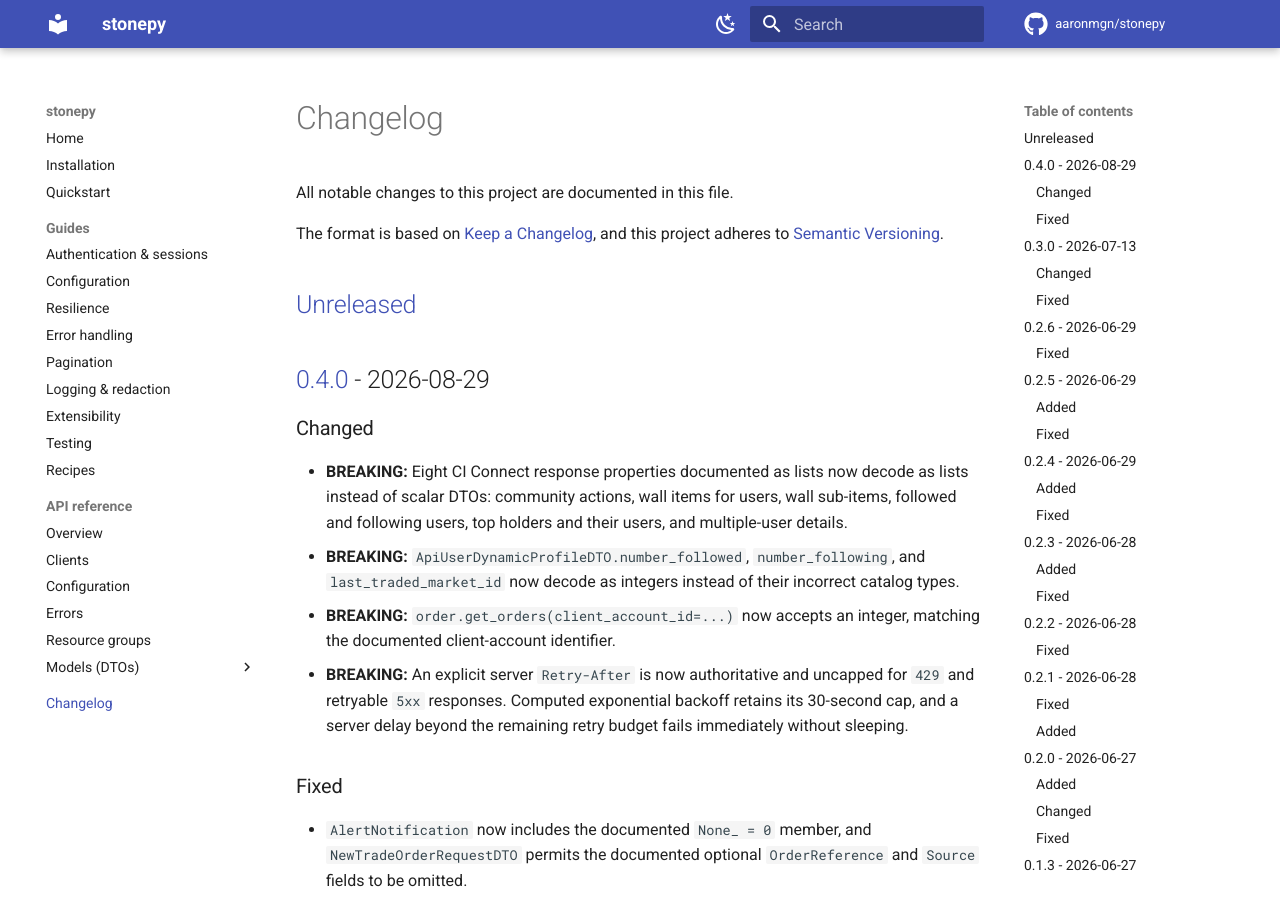
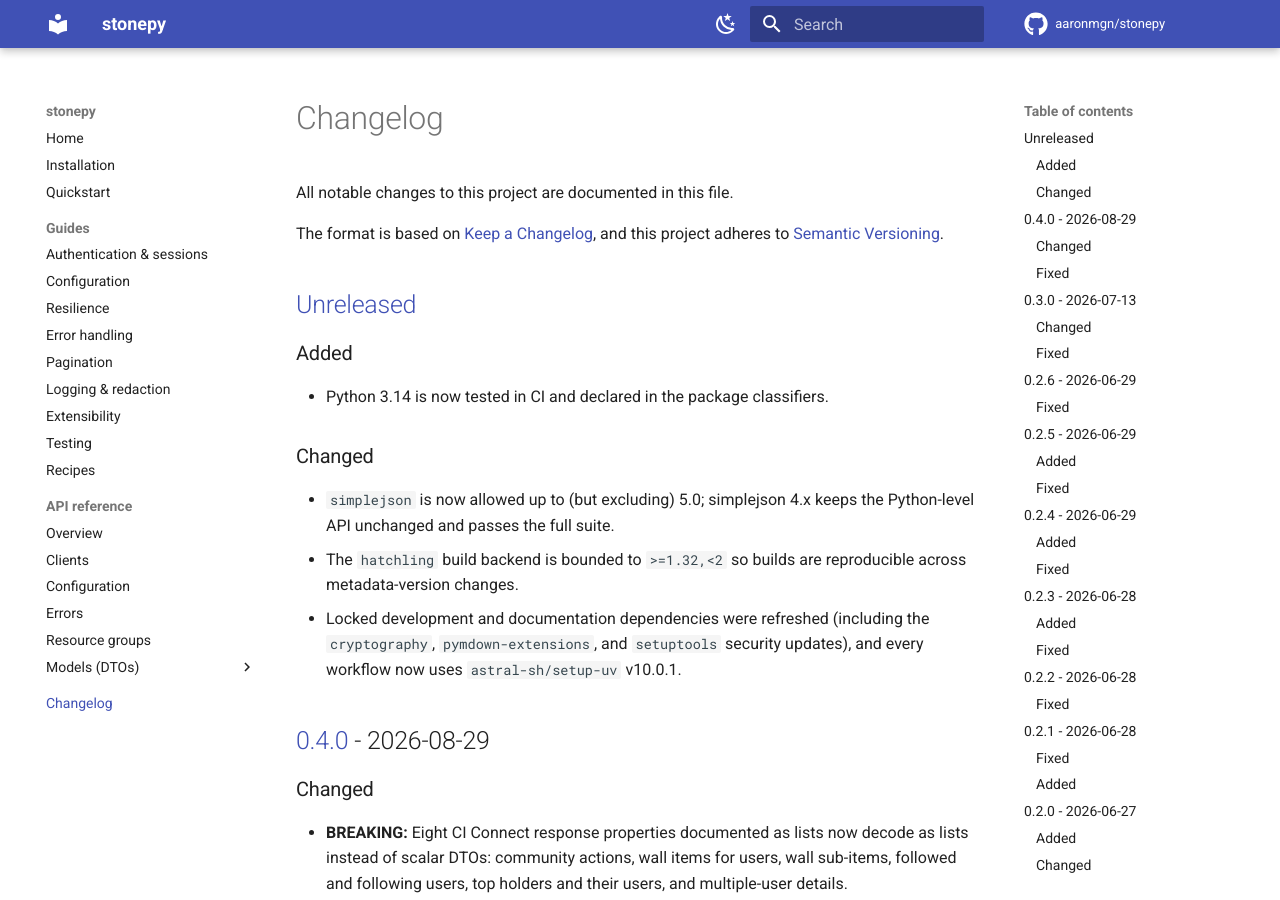
Before and after one commit to aaronmgn/stonepy, an MkDocs documentation site: the page built from docs/changelog.md, in a window 1280 px wide and 900 px high. Built offline with MkDocs 1.6.1 and Material for MkDocs 9.7.7, drawn with Linux system fonts in a browser that asks for light colours; comment, search, counter and statistics services are not loaded; the version menu is left out.

Commit message:
build(deps): refresh lockfile, allow simplejson 4, bound hatchling, test Python 3.14 (#57)
* build(deps): refresh lockfile, allow simplejson 4, bound hatchling, test Python 3.14

- uv.lock: 34 in-constraint upgrades, including the cryptography 50.0.1,
  pymdown-extensions 11.0.2, and setuptools 84.0.0 security updates, plus
  pydantic 2.13.5, mypy 2.3.1, ruff 0.16.5, pre-commit 4.6.2, mkdocstrings
  1.0.6, mkdocstrings-python 2.0.7, coverage 7.16.0.
- simplejson: cap raised from <4.0 to <5.0. simplejson 4.0 changed only the
  C-extension internals (heap types, free-threading) and keeps the Python
  API unchanged; the full suite passes on 4.1.2.
- hatchling: build backend bounded to >=1.32,<2 (it was unbounded and
  unlocked, which is what let the Metadata-Version 2.5 change land
  unannounced on 2026-08-29).
- Python 3.14: added to the CI matrix and package classifiers after the full
  suite passed on CPython 3.14.7 locally; docs and metadata test updated.
- astral-sh/setup-uv bumped to v10.0.1 in all five workflows (SHA verified
  against the release tag; the action has no nested actions).
- .gitignore: session-local audit artifacts.

Claude-Session: https://claude.ai/code/session_01WCPP4y5q8rXEHzBdv7Ajf2

* chore: ignore all Codex collaboration artifacts

Claude-Session: https://claude.ai/code/session_01WCPP4y5q8rXEHzBdv7Ajf2

```diff
--- a/CHANGELOG.md
+++ b/CHANGELOG.md
@@ -6,6 +6,20 @@ The format is based on [Keep a Changelog](https://keepachangelog.com/en/1.1.0/),
 and this project adheres to [Semantic Versioning](https://semver.org/spec/v2.0.0.html).
 
 ## [Unreleased]
+
+### Added
+
+- Python 3.14 is now tested in CI and declared in the package classifiers.
+
+### Changed
+
+- `simplejson` is now allowed up to (but excluding) 5.0; simplejson 4.x keeps the Python-level
+  API unchanged and passes the full suite.
+- The `hatchling` build backend is bounded to `>=1.32,<2` so builds are reproducible across
+  metadata-version changes.
+- Locked development and documentation dependencies were refreshed (including the
+  `cryptography`, `pymdown-extensions`, and `setuptools` security updates), and every workflow
+  now uses `astral-sh/setup-uv` v10.0.1.
 
 ## [0.4.0] - 2026-08-29
 
--- a/pyproject.toml
+++ b/pyproject.toml
@@ -17,9 +17,10 @@ classifiers = [
     "Programming Language :: Python :: 3.11",
     "Programming Language :: Python :: 3.12",
     "Programming Language :: Python :: 3.13",
+    "Programming Language :: Python :: 3.14",
     "Typing :: Typed",
 ]
-dependencies = ["httpx>=0.27,<1.0", "pydantic>=2.7,<3.0", "simplejson>=3.19,<4.0"]
+dependencies = ["httpx>=0.27,<1.0", "pydantic>=2.7,<3.0", "simplejson>=3.19,<5.0"]
 
 [project.urls]
 Homepage = "https://github.com/aaronmgn/stonepy"
@@ -50,7 +51,7 @@ docs = [
 ]
 
 [build-system]
-requires = ["hatchling"]
+requires = ["hatchling>=1.32,<2"]
 build-backend = "hatchling.build"
 
 [tool.hatch.version]
```
Also changed, not shown: CONTRIBUTING.md (+1 -1 lines), docs/installation.md (+1 -1 lines), 8 other files.
